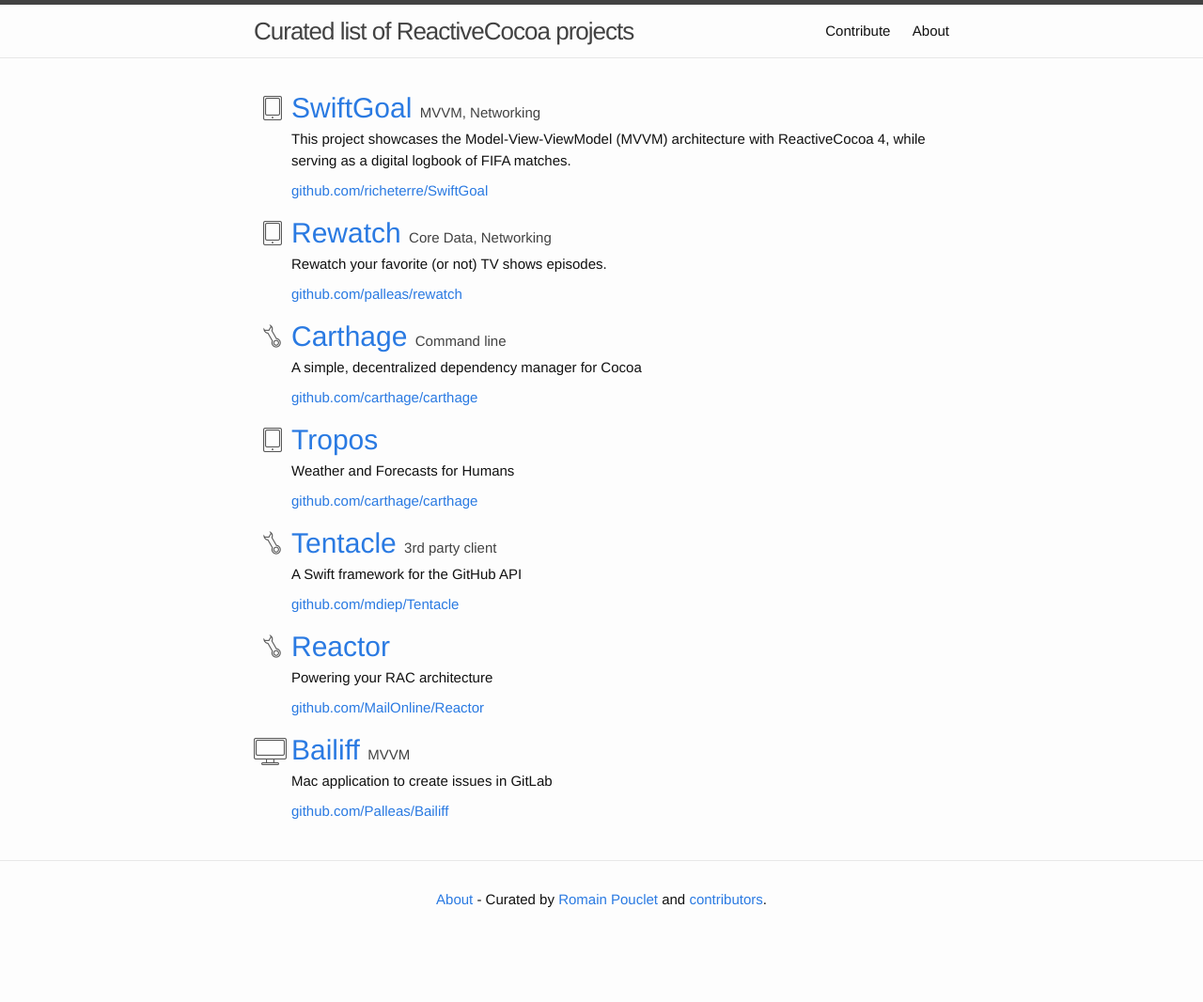
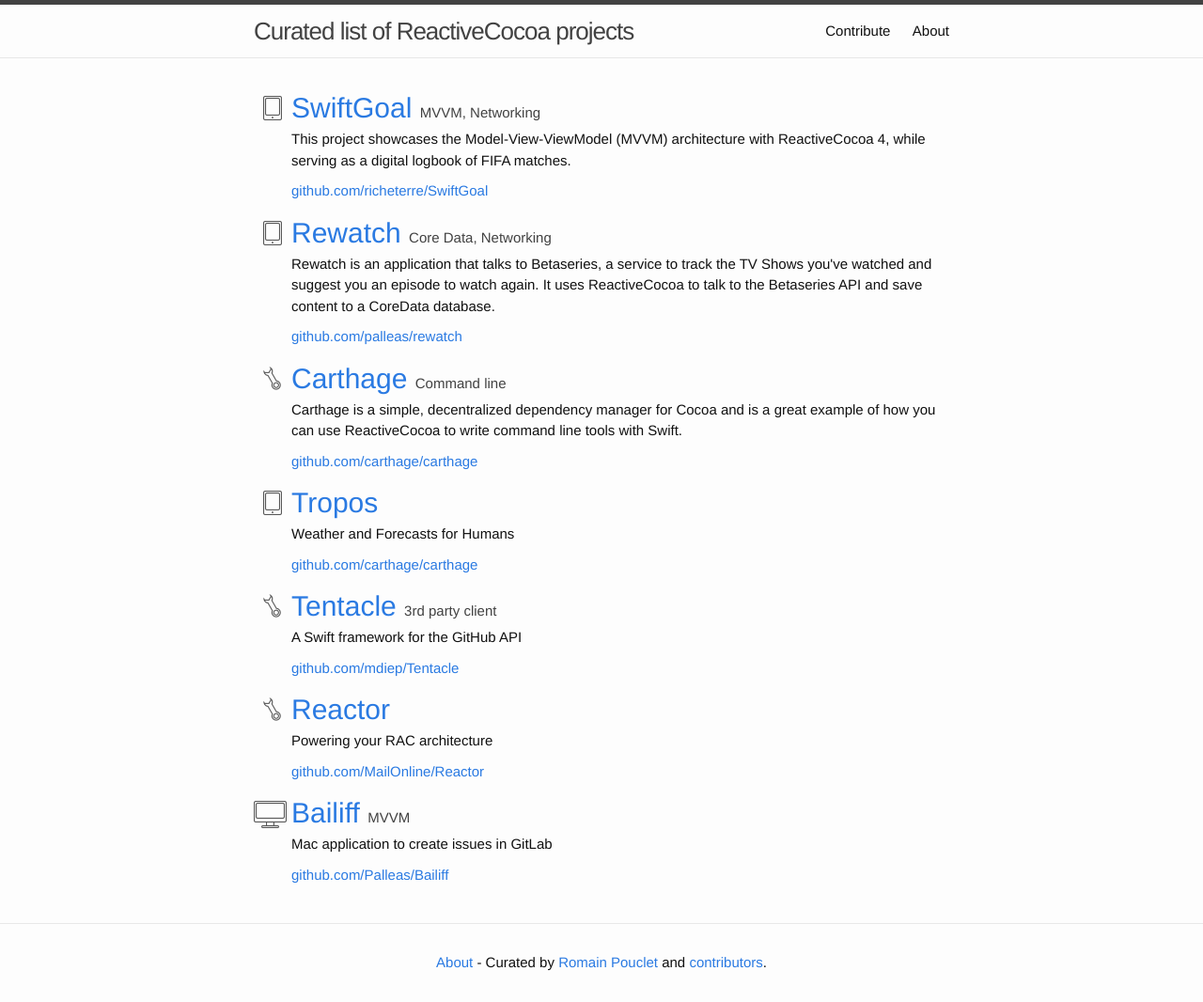
Before and after one commit to RACCommunity/racurated, a Jekyll site: the page built from index.html, in a window 1280 px wide. Shown: the whole page at 94% size. Built offline with Jekyll 4.4.1, drawn with Linux system fonts in a browser that asks for light colours; before the commit the page ends 998 px from its top, so only the background shows below that.

Commit message:
Add content

```diff
--- a/_data/projects.yml
+++ b/_data/projects.yml
@@ -5,13 +5,17 @@
   rac_version: 4
   repo_url: https://github.com/richeterre/SwiftGoal
 - name: Rewatch
-  description: Rewatch your favorite (or not) TV shows episodes.
+  description: >
+    Rewatch is an application that talks to Betaseries, a service to track the TV Shows you've watched and suggest you an episode
+    to watch again. It uses ReactiveCocoa to talk to the Betaseries API and save content to a CoreData database.
   highlights: [Core Data, Networking]
   type: ios
   rac_version: 4
   repo_url: https://github.com/palleas/rewatch
 - name: Carthage
-  description: A simple, decentralized dependency manager for Cocoa
+  description: >
+    Carthage is a simple, decentralized dependency manager for Cocoa and is a great example of how you can use ReactiveCocoa to
+    write command line tools with Swift.
   type: tool
   highlights: [Command line]
   rac_version: 4
```
